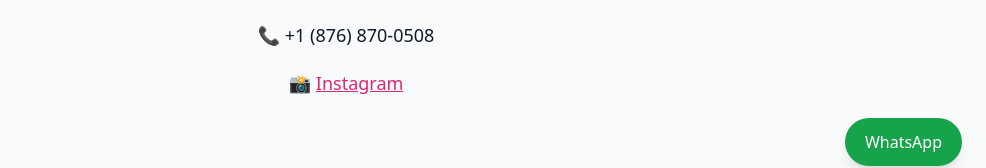
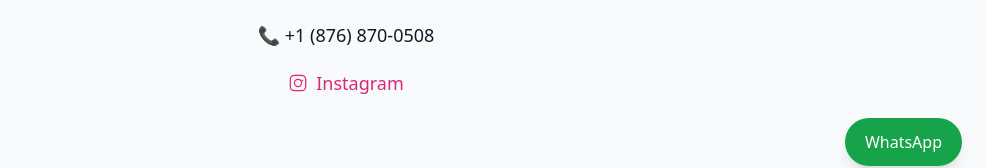
Before and after one commit to klfministries/klf-ministries-website, a Next.js app: page /en/contact in a window 1280 px wide. Shown: the part 610-778 px from the top of the page, without its empty margins (294-1280 px from the left). Built offline with nearby package versions, Linux system fonts and the light colour scheme.

Commit message:
href="https://instagram.com/klfministries"

```diff
--- a/app/[lang]/contact/page.jsx
+++ b/app/[lang]/contact/page.jsx
@@ -8,6 +8,7 @@ export default function Contact({ params }) {
       </h1>
 
       <div className="space-y-5 text-lg">
+        {/* EMAIL */}
         <p>
           📧{" "}
           <a
@@ -18,19 +19,30 @@ export default function Contact({ params }) {
           </a>
         </p>
 
+        {/* PHONE */}
         <p>📞 +1 (876) 870-0508</p>
 
-        <p>
-          📸{" "}
-          <a
-            href="https://instagram.com/YOUR_INSTAGRAM"
-            target="_blank"
-            rel="noopener noreferrer"
-            className="text-pink-600 underline"
+        {/* INSTAGRAM */}
+        <a
+          href="https://instagram.com/YOUR_INSTAGRAM"
+          target="_blank"
+          rel="noopener noreferrer"
+          className="flex items-center justify-center gap-2 text-pink-600 hover:underline"
+        >
+          {/* Instagram SVG Icon */}
+          <svg
+            xmlns="http://www.w3.org/2000/svg"
+            width="20"
+            height="20"
+            viewBox="0 0 24 24"
+            fill="currentColor"
+            aria-hidden="true"
           >
-            Instagram
-          </a>
-        </p>
+            <path d="M7.75 2h8.5A5.75 5.75 0 0 1 22 7.75v8.5A5.75 5.75 0 0 1 16.25 22h-8.5A5.75 5.75 0 0 1 2 16.25v-8.5A5.75 5.75 0 0 1 7.75 2zm0 1.5A4.25 4.25 0 0 0 3.5 7.75v8.5A4.25 4.25 0 0 0 7.75 20.5h8.5a4.25 4.25 0 0 0 4.25-4.25v-8.5A4.25 4.25 0 0 0 16.25 3.5h-8.5zM12 7a5 5 0 1 1 0 10 5 5 0 0 1 0-10zm0 1.5a3.5 3.5 0 1 0 0 7 3.5 3.5 0 0 0 0-7zm5.25-.75a1 1 0 1 1 0 2 1 1 0 0 1 0-2z" />
+          </svg>
+
+          <span>Instagram</span>
+        </a>
       </div>
     </section>
   );
```
